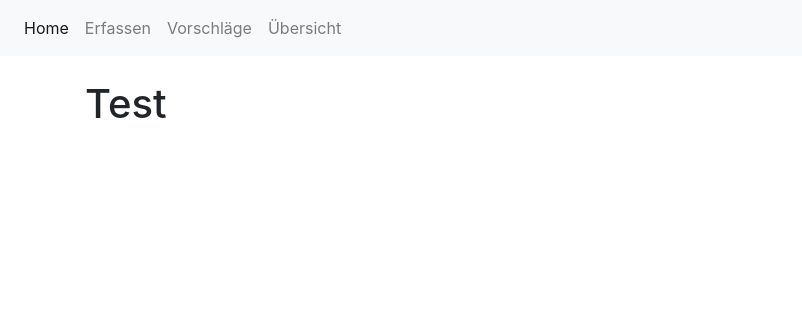
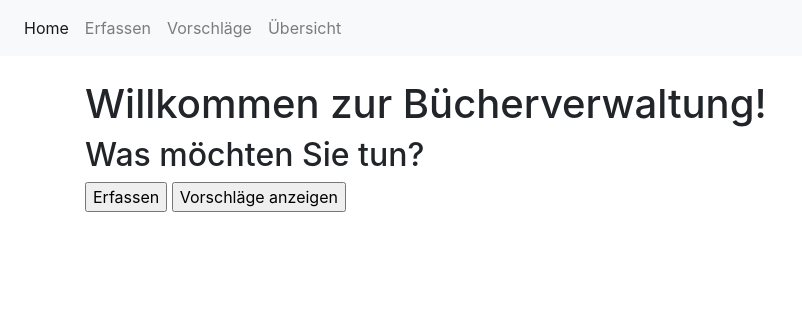
Before and after one commit to bluedragon1809/PRO2_Projekt, a Flask app: page / in a window 1280 px wide. Shown: the top 316 px of the page, without its empty margins (0-802 px from the left). Run offline with Flask 2, Linux system fonts and the light colour scheme.

Commit message:
added buttons

```diff
--- a/templates/index.html
+++ b/templates/index.html
@@ -1,5 +1,10 @@
 {% extends "base.html" %}
 {% block title %}Home Page{% endblock %}
 {% block content %}
-<h1>Test</h1>
+<h1>Willkommen zur Bücherverwaltung!<h1/>
+    <h2>Was möchten Sie tun?</h2>
+    <form method="post" action="/">
+        <input type="submit" value="Erfassen" name="action1"/>
+        <input type="submit" value="Vorschläge anzeigen" name="action2"/>
+    </form>
 {% endblock %}
```
